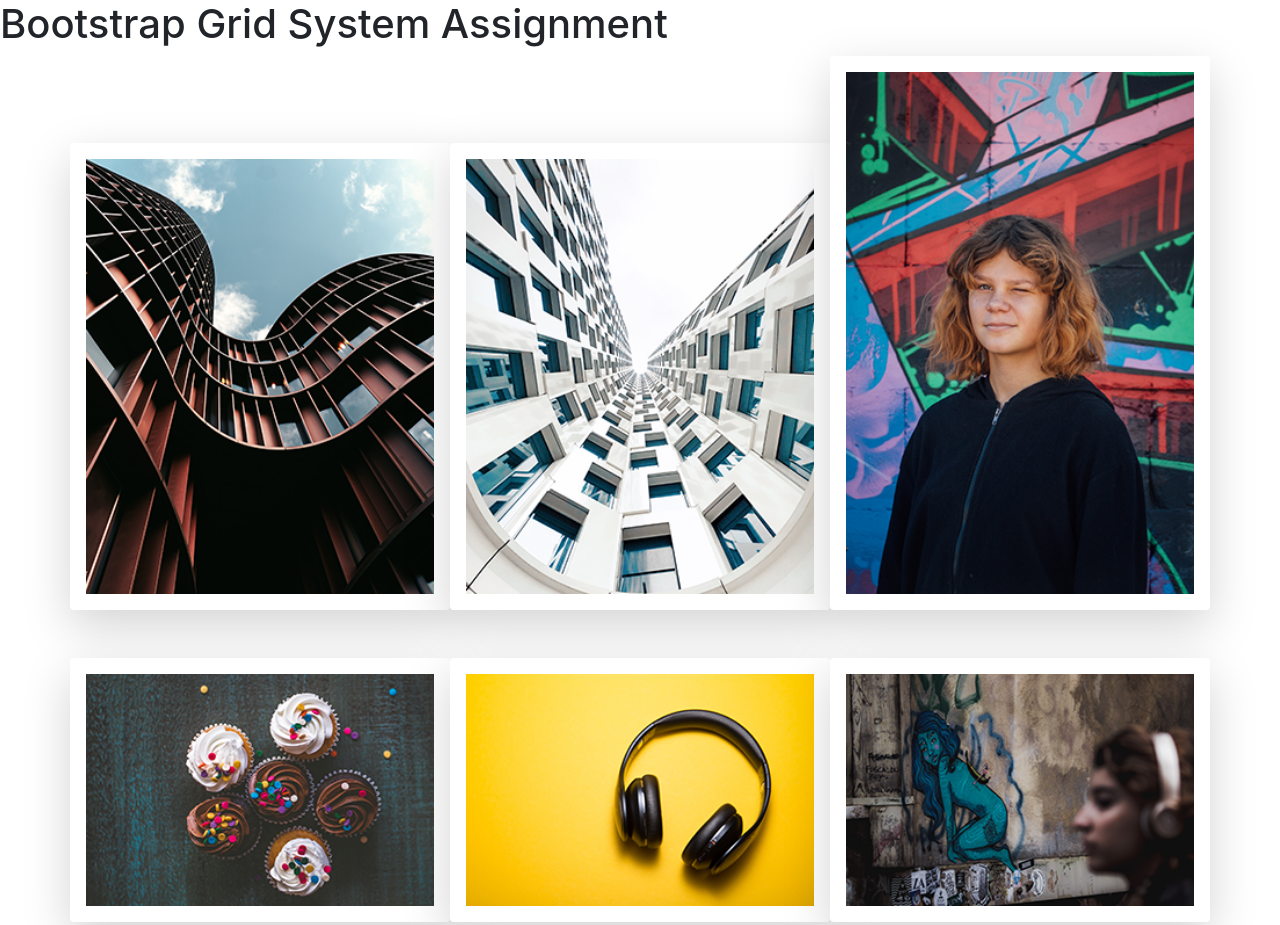
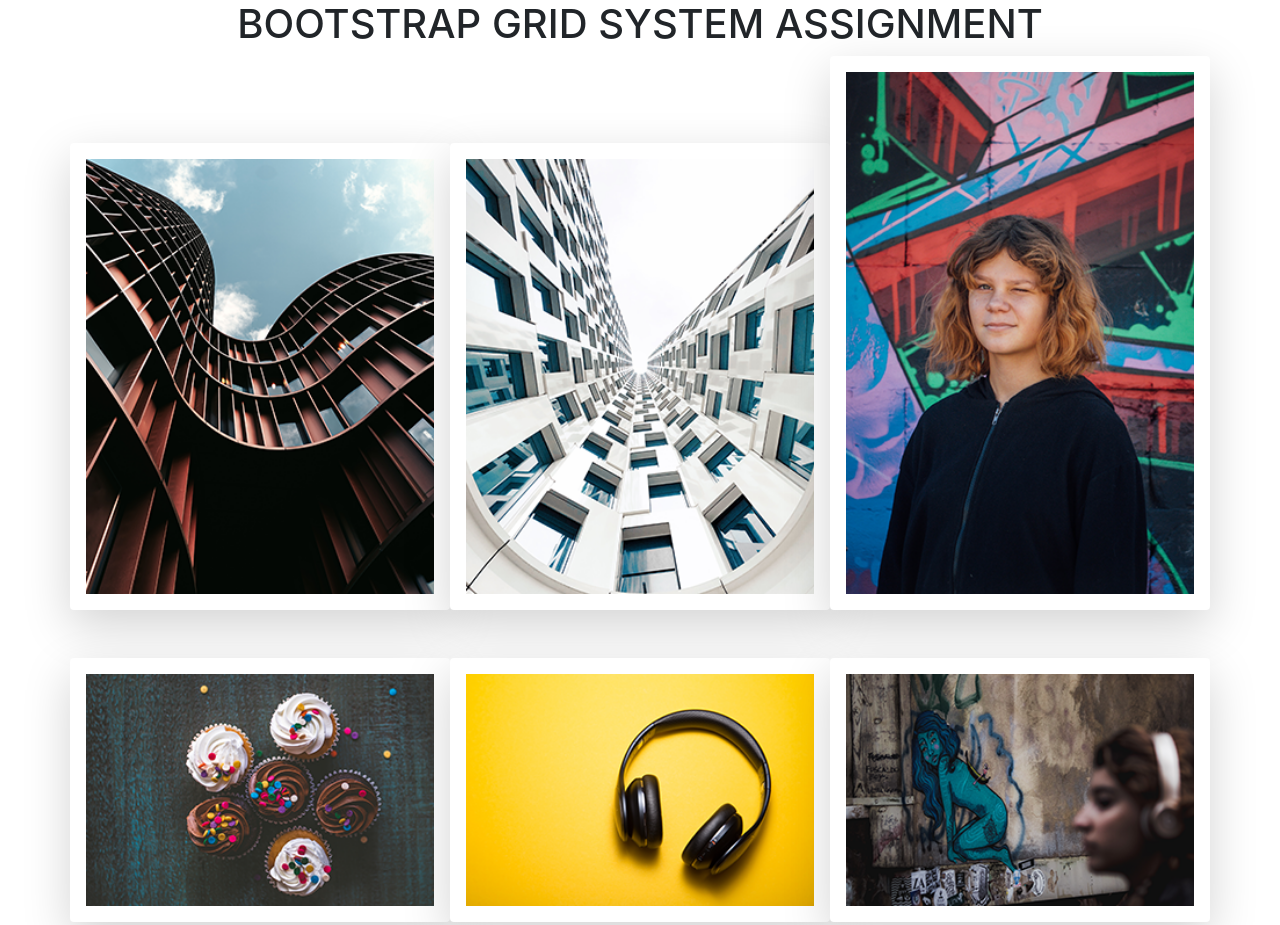
Before and after one commit to ejkragon/m2-hw2-agonkresky-emmanuel, a plain HTML site: page index.html in a window 1280 px wide. Shown: the top 925 px of the page. Drawn offline with nearby package versions, Linux system fonts and the light colour scheme.

Commit message:
Add class to h1 to cap and center

```diff
--- a/index.html
+++ b/index.html
@@ -14,7 +14,7 @@
 </head>
 
 <body>
-    <h1>Bootstrap Grid System Assignment</h1>
+    <h1 class="text-center text-uppercase">Bootstrap Grid System Assignment</h1>
     <div class="container">
         <div class="row vh-100">
             <img class="col-xs-12 col-md-4 align-self-end shadow-lg p-3 mb-5 bg-white rounded" src="img/hw2-image5.png" title="Curvy Bronze Bldg" alt="Curvy Bronze Bldg">
```
